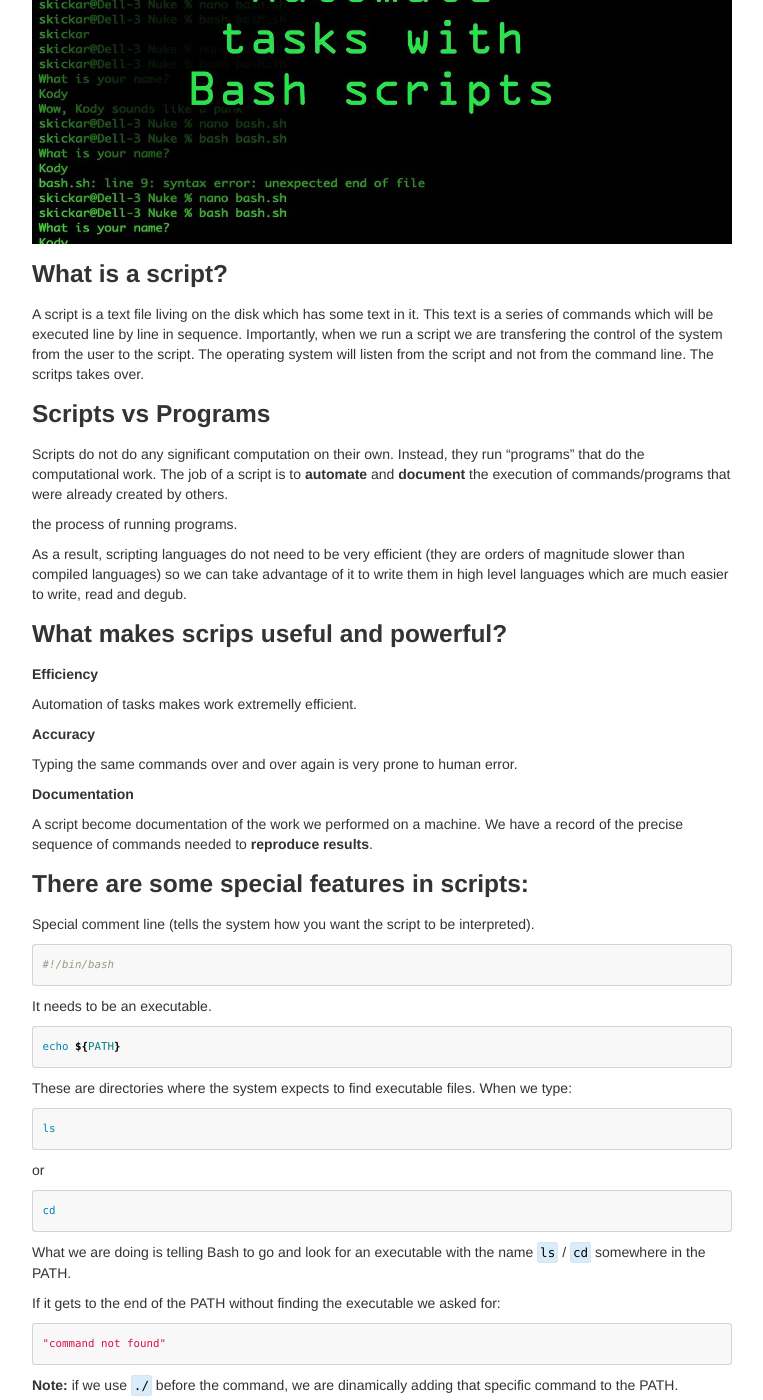
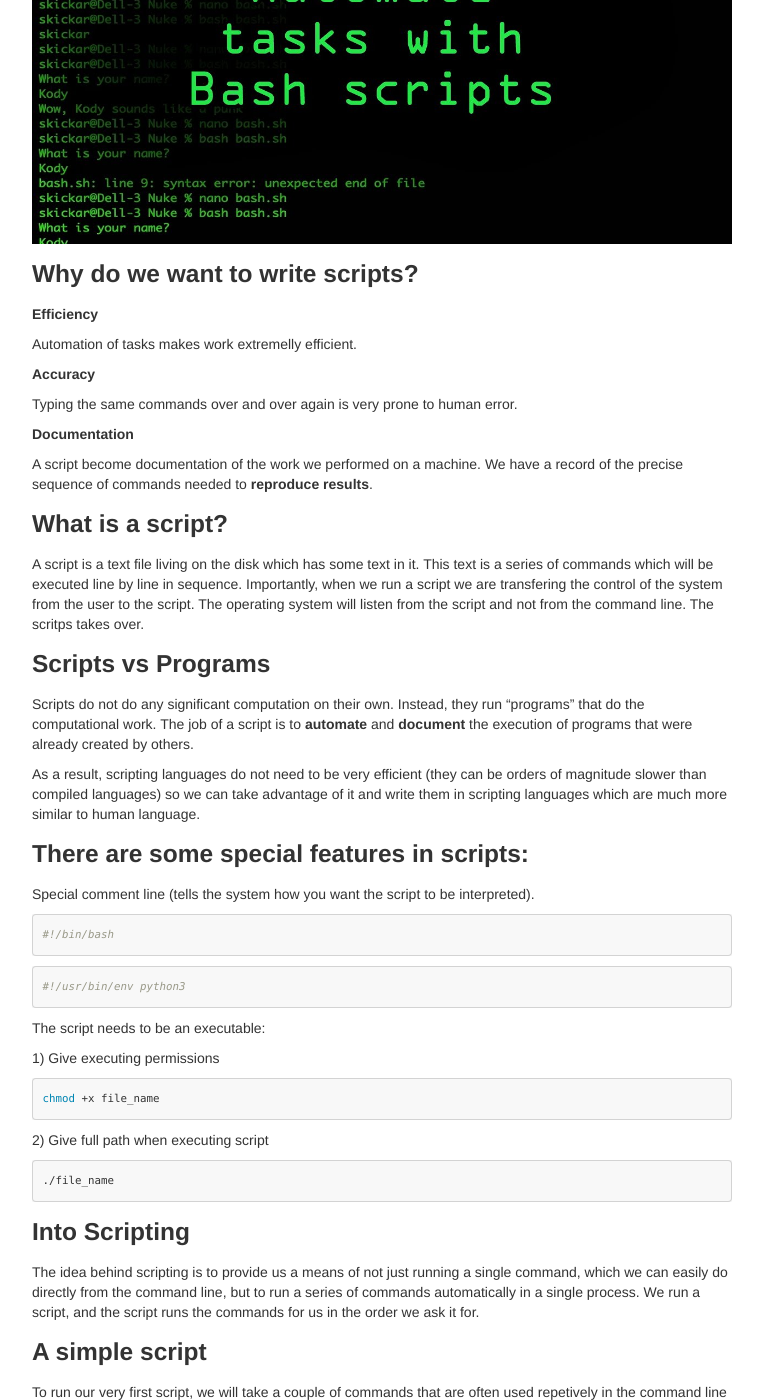
Before and after one commit to GTPB/IBB21, a Jekyll site: the page built from pages/Introduction.md, in a window 1280 px wide and 1400 px high, scrolled down 362 px. Shown: the whole window, without its empty margins (258-1021 px from the left). Built offline with Jekyll 4.4.1, drawn with Linux system fonts in a browser that asks for light colours; our own code applies the rules of GitHub Pages for plain Markdown files; some of the changed text lies outside the part shown.

Commit message:
conflits

````diff
--- a/pages/Introduction.md
+++ b/pages/Introduction.md
@@ -1,20 +1,8 @@
-# Introduction to Scripting with Bash
+# Introduction to Scripting
 
 ![](../assets/readme_img/scripting.jpg)
 
-### What is a script?
-
-A script is a text file living on the disk which has some text in it. This text is a series of commands which will be executed line by line in sequence. Importantly, when we run a script we are transfering the control of the system from the user to the script. The operating system will listen from the script and not from the command line. The scritps takes over.
-
-### Scripts vs Programs
-
-Scripts do not do any significant computation on their own. Instead, they run "programs" that do the computational work. The job of a script is to **automate** and **document** the execution of commands/programs that were already created by others.
-
-the process of running programs.
-
-As a result, scripting languages do not need to be very efficient (they are orders of magnitude slower than compiled languages) so we can take advantage of it to write them in high level languages which are much easier to write, read and degub.
-
-### What makes scrips useful and powerful?
+### Why do we want to write scripts?
 
 **Efficiency**
 
@@ -28,6 +16,17 @@ Typing the same commands over and over again is very prone to human error.
 
 A script become documentation of the work we performed on a machine. We have a record of the precise sequence of commands needed to **reproduce results**.
 
+### What is a script?
+
+A script is a text file living on the disk which has some text in it. This text is a series of commands which will be executed line by line in sequence. Importantly, when we run a script we are transfering the control of the system from the user to the script. The operating system will listen from the script and not from the command line. The scritps takes over.
+
+### Scripts vs Programs
+
+Scripts do not do any significant computation on their own. Instead, they run "programs" that do the computational work. The job of a script is to **automate** and **document** the execution of programs that were already created by others.
+
+As a result, scripting languages do not need to be very efficient (they can be orders of magnitude slower than compiled languages) so we can take advantage of it and write them in scripting languages which are much more similar to human language.
+
+
 ### There are some special features in scripts:
 
 Special comment line (tells the system how you want the script to be interpreted).
@@ -35,32 +34,20 @@ Special comment line (tells the system how you want the script to be interpreted
 ```bash
 #!/bin/bash
 ```
-It needs to be an executable.
+```python
+#!/usr/bin/env python3
+```
+The script needs to be an executable:
 
+1) Give executing permissions
 ```bash
-echo ${PATH}
+chmod +x file_name
 ```
 
-These are directories where the system expects to find executable files.
-When we type:
-
+2) Give full path when executing script
 ```bash
-ls
+./file_name
 ```
-or
-
-```bash
-cd
-```
-
-What we are doing is telling Bash to go and look for an executable with the name `ls` / `cd` somewhere in the PATH.
-
-If it gets to the end of the PATH without finding the executable we asked for:
-
-```bash
-"command not found"
-```
-**Note:** if we use `./` before the command, we  are dinamically adding that specific command to the PATH.
 
 ### Into Scripting
 The idea behind scripting is to provide us a means of not just running a single command, which we can easily do directly from the command line, but to run a series of commands automatically in a single process. We run a script, and the script runs the commands for us in the order we ask it for.
@@ -79,55 +66,52 @@ We want our simple script to do two things:
 
 ```bash
 #!/bin/bash
-
 pwd
 wc -l "$1"
 ```
 
-### Other features that make scripts powerful and versatile
+### Powerful and versatile
 
-* Variables
-* Conditionals
+* Readable and writable mechanisms of storage
+* Conditional repetition
 * Parsing arguments into scripts
 
-### Turing complete programming languages
-
-If you want to write a programme that is able to achieve any computational task that you pass to it, the programming language has to be “Turing complete”.
-
-Essencially, that means your programming language is capable of performing:
-
-* conditional repetition.
-
-* has readable and writable mechanisms of storage.
-
-These features are what make a programming language “Turing complete”.
-
-BASH and Python are “Turing complete” programming languages.
-
-We can perform conditional repetition and we have a readable and writable storage mechanism within BASH and Python themselfs.
+BASH and Python allow us to perform conditional repetition and we have a readable and writable storage mechanism within BASH and Python themselfs.
 
 ### Variables
 
 Variables are a way of storing information within our programme. This information can be retrieved during the programme.
 
-Bash has a very particular syntax to both define and retrieve variables.
+bash and pyhthon have very simple ways of storing and retrieving info from variables.
 
 ```bash
 #!/bin/bash
+
 VAR="hello IGC"
 echo ${VAR}
 ```
-In UNIX, there are system variables that are already set for us: **environment variables**
+```python
+#!/usr/bin/env python3
+
+var = "hello IGC"
+print(var)
+```
+### For loops
+For loops are used when you want to repeat a block of code a fixed number of times. For loops are used in combination with an iterable data type.
 
 ```bash
-echo ${PWD}
-echo ${HOME}
-echo ${PATH}
+#!/bin/bash
+
+for l in a b c d
+    do
+        echo ${l}
+    done
 ```
+The syntax and structure of a for loop does not change much. What we might change is the input for it and where we get those inputs from.
 
 ### Parsing arguments to scripts
 
-We can change the behaviour of scripts without changing the script itself.
+We can make scripts more versatile, cofigurable and usable by parsing arguments to it.
 
 ```bash
 #!/bin/bash
@@ -135,52 +119,24 @@ We can change the behaviour of scripts without changing the script itself.
 VAR="hello world"
 SLEEP=3
 
+echo ${VAR}
+sleep $SLEEP
 echo ${1}
-echo ${2}
-sleep $SLEEP
-echo ${VAR}
 ```
-Passing arguments to scripts can be extremelly useful to make them more configurable and usable.
-
-```bash
-#!/bin/bash
-
-VAR="hello world"
-
-echo ${1}
-echo ${2}
-sleep ${3}
-
-echo ${VAR}
-```
-
-### For loops
-
-For loops are what is called a **flow control structure** in programming.
-
-```bash
-#!/bin/bash
-
-for letter in a b c d
-	do
-		echo ${letter}
-	done
-```
-The syntax and structure of a for loop does not change much. What we might change is the input for it and where we get those inputs from.
-
 
 ## Exercise 1
 
 **Intended learning outcomes:**
 
-   * Using variables to store data such uniProt IDs and URL to get sequences from the web.
-   * Use for loops to download fasta files associated with respective uniProt entry.
+   * Using variables to store uniProt IDs and URL to get sequences from the web.
+   * Use for loops to download fasta files associated with respective uniProt entries.
    * Use `wget` to retrieve files from web servers.
-   * Concatenate multiple fasta files in a single file for downstream analysis.
-   * Use output as input for another software down the pipeline.
+   * Aggregate multiple fasta files in a single file for downstream analysis.
+   * Use output as input for another software.
 
 
-Write a script to download insulin protein sequences from varies species from uniPROT and use those sequences to build a multiple alignment using MUSCLE. The uniPROT entries are in a text file called `uniprot_ids.txt` in the `exercise_1`directory.
+Write a script to download insulin protein sequences from uniPROT and use those sequences to build a multiple alignment using MUSCLE. The uniPROT entries are in a text file called `uniprot_ids.txt` in the `exercise_1_Dir`directory. The url to get the sequences from Uniprot is:
+`http://www.uniprot.org/uniprot/`
 
 [Solution for Exercise 1](Solution_1.md)
 
@@ -190,8 +146,6 @@ Write a script to download insulin protein sequences from varies species from un
 ## Exercise 2
 
 GC content is informative in several ways. Higher GC content levels indicates a relatively higher melting temperature in molecular biology, and DNA sequences that encode proteins tend to be found in GC-rich regions of the genome. Filter data from seq facility according to GC content. Low GC content no conding sequences.
-
-
 
 ***********************************************************************
 ***********************************************************************
````
Also changed, not shown: other parts of pages/Introduction.md (+3 -0 lines).
